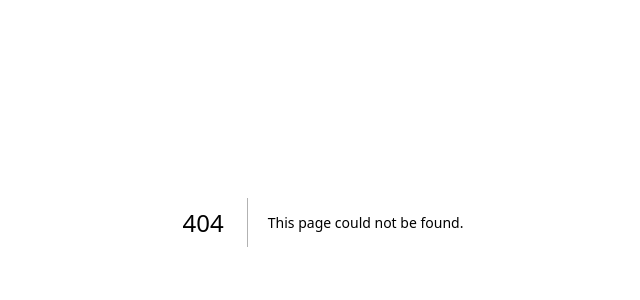
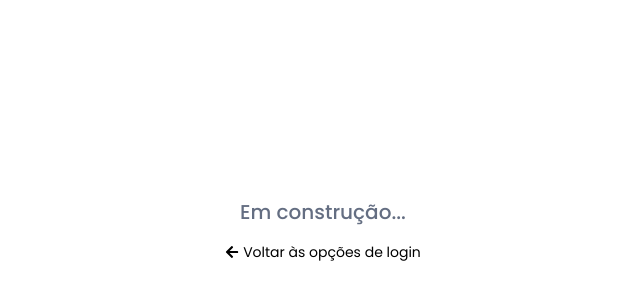
Before and after one commit to lucaspereiraio/TireoideCare, a Next.js app: page /home in a window 1280 px wide. Before the commit this address had no page. Shown: the part 210-510 px from the top of the page, without its empty margins (317-957 px from the left). Built offline with nearby package versions, Linux system fonts and the light colour scheme.

Commit message:
homepage-hrefs-and-folders
- Created a homepage that has an "in construction" title and has a button to go back to access page;
- Now when the forms of access and register are submited the router pushes to homepage;
- Organized the components in folders using index.tsx.

```diff
--- /dev/null
+++ b/app/home/page.tsx
@@ -0,0 +1,8 @@
+import Home from "@/components/Home";
+import React from "react";
+
+const HomePage = () => {
+  return <Home />;
+};
+
+export default HomePage;
--- /dev/null
+++ b/components/Home/index.tsx
@@ -0,0 +1,24 @@
+"use client";
+
+import React from "react";
+import Title from "../Title";
+import { FaArrowLeft } from "react-icons/fa";
+
+const Home = () => {
+  return (
+    <section className="container-full w-full h-screen flex flex-col justify-center align-center">
+      <Title>Em construção...</Title>
+      <div className="w-full text-sm">
+        <a
+          className="flex items-center justify-center gap-1 hover:text-primary-100 hover:font-medium"
+          href="/"
+        >
+          <FaArrowLeft />
+          <div>Voltar às opções de login</div>
+        </a>
+      </div>
+    </section>
+  );
+};
+
+export default Home;
--- a/components/Login.tsx
+++ b/components/Login/index.tsx
@@ -1,13 +1,14 @@
 "use client";
 
 import React from "react";
-import InputField from "./Input";
+import { useRouter } from "next/navigation";
+import InputField from "../Input";
 import { useForm } from "react-hook-form";
 import { yupResolver } from "@hookform/resolvers/yup";
 import * as yup from "yup";
-import Logo from "./Logo";
-import Title from "./Title";
-import Button from "./Button";
+import Logo from "../Logo";
+import Title from "../Title";
+import Button from "../Button";
 import Image from "next/image";
 
 const schema = yup.object().shape({
@@ -23,6 +24,8 @@ const schema = yup.object().shape({
 });
 
 const Login = () => {
+  const router = useRouter();
+
   const {
     control,
     handleSubmit,
@@ -36,6 +39,7 @@ const Login = () => {
 
   const onSubmit = (data: any) => {
     console.log(data);
+    router.push("/home");
   };
 
   return (
--- a/components/Register.tsx
+++ b/components/Register/index.tsx
@@ -1,15 +1,15 @@
 "use client";
 
 import Image from "next/image";
-// import { useRouter } from "next/navigation";
+import { useRouter } from "next/navigation";
 import React from "react";
 import { useForm } from "react-hook-form";
 import { yupResolver } from "@hookform/resolvers/yup";
 import * as yup from "yup";
-import Title from "./Title";
-import Button from "./Button";
-import Logo from "./Logo";
-import InputField from "./Input";
+import Title from "../Title";
+import Button from "../Button";
+import Logo from "../Logo";
+import InputField from "../Input";
 
 const schema = yup.object().shape({
   email: yup
@@ -24,7 +24,7 @@ const schema = yup.object().shape({
 });
 
 const Register = () => {
-  // const router = useRouter();
+  const router = useRouter();
 
   const {
     control,
@@ -41,6 +41,7 @@ const Register = () => {
 
   const onSubmit = (data: any) => {
     console.log(data);
+    router.push("/home");
   };
 
   return (
```
Also changed, not shown: components/Recovery/index.tsx (renamed from components/Recovery.tsx, +4 -4 lines), components/Redefinition/index.tsx (renamed from components/Redefinition.tsx, +4 -4 lines).
